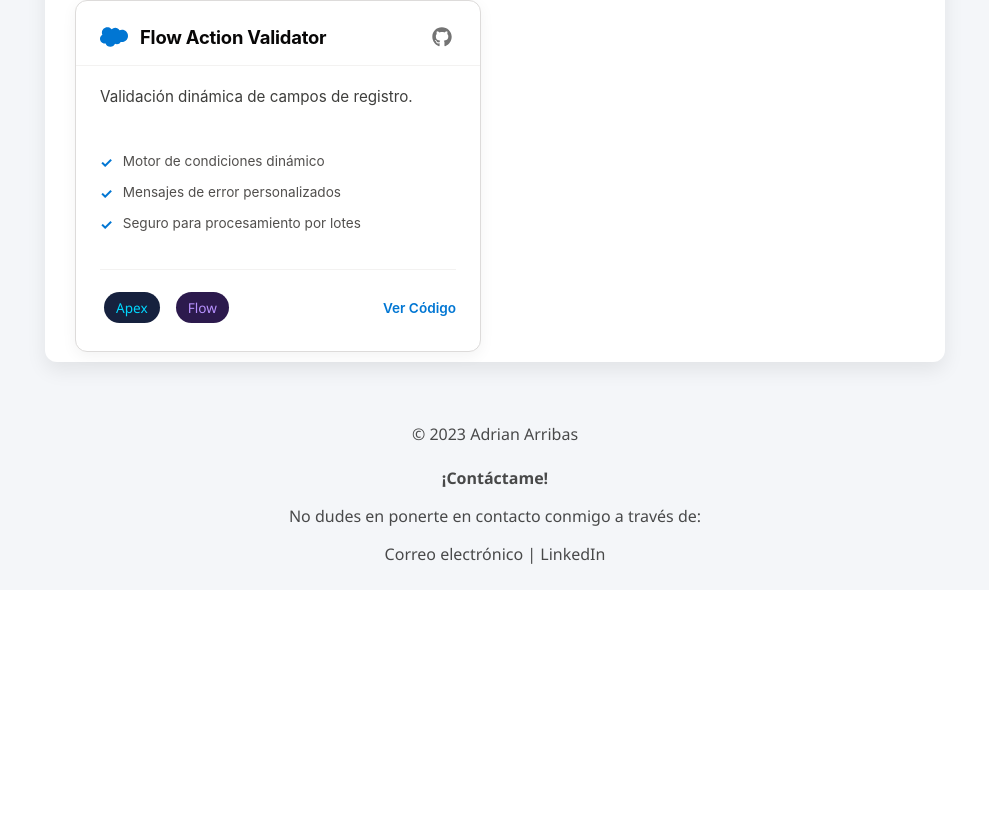
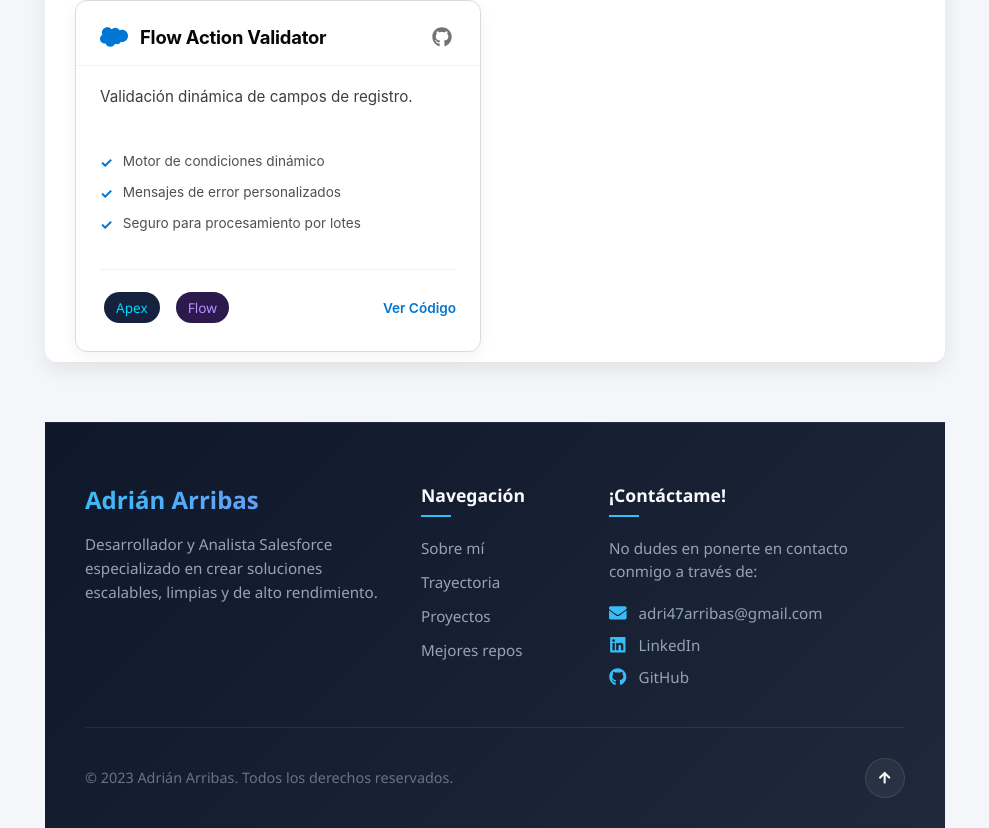
Before and after one commit to arribass/my-portfolio, a React (Create React App) app: page / in a window 1280 px wide. Shown: the part 3064-3892 px from the top of the page, without its empty margins (145-1134 px from the left). Before the commit the page ends 3654 px from the top, so only its background shows below. Built offline with nearby package versions, Linux system fonts and the light colour scheme.

Commit message:
feat: initialize portfolio project with core layout, styling, and structural components

```diff
--- a/src/App.css
+++ b/src/App.css
@@ -295,12 +295,7 @@
   margin-bottom: 10px;
 }
 
-/* Footer */
-.footer {
-  text-align: center;
-  padding: 20px;
-  opacity: 0.7;
-}
+
 /* About layout */
 .about-container {
   display: flex;
@@ -793,10 +788,17 @@
   }
 }
 
+/* ============================= */
+/* 🌟 PREMIUM FOOTER DESIGN */
+/* ============================= */
+
 .footer {
-  color: rgb(0, 0, 0);
-  padding: 25px 20px;
-  text-align: center;
+  background: linear-gradient(135deg, #0f172a 0%, #1e293b 100%);
+  color: #94a3b8;
+  padding: 60px 40px 30px 40px;
+  margin-top: 60px;
+  position: relative;
+  border-top: 1px solid rgba(255, 255, 255, 0.05);
 }
 
 .footer-content {
@@ -804,22 +806,175 @@
   margin: 0 auto;
 }
 
-.footer a {
-  color: #000000;
-  text-decoration: none;
-  font-weight: 500;
+.footer-grid {
+  display: grid;
+  grid-template-columns: 2fr 1fr 2fr;
+  gap: 40px;
+  text-align: left;
+  border-bottom: 1px solid rgba(255, 255, 255, 0.08);
+  padding-bottom: 40px;
 }
 
-.footer a:hover {
-  text-decoration: underline;
+.footer-col h4 {
+  color: #f8fafc;
+  font-size: 1.1rem;
+  margin-top: 0;
+  margin-bottom: 20px;
+  font-weight: 600;
+  position: relative;
 }
 
-.footer .contact {
-  margin-top: 10px;
+.footer-col h4::after {
+  content: "";
+  display: block;
+  width: 30px;
+  height: 2px;
+  background: #38bdf8;
+  margin-top: 8px;
 }
 
-.footer .contact h4 {
-  margin-bottom: 5px;
+.footer-brand {
+  font-size: 1.5rem;
+  font-weight: 800;
+  color: #ffffff;
+  background: linear-gradient(135deg, #38bdf8 0%, #818cf8 100%);
+  -webkit-background-clip: text;
+  background-clip: text;
+  -webkit-text-fill-color: transparent;
+  display: block;
+  margin-bottom: 15px;
+}
+
+.footer-bio {
+  font-size: 0.95rem;
+  line-height: 1.6;
+  color: #94a3b8;
+  max-width: 350px;
+}
+
+.links-col ul {
+  list-style: none;
+  padding: 0;
+  margin: 0;
+}
+
+.links-col ul li {
+  margin-bottom: 12px;
+}
+
+.links-col ul li a {
+  color: #94a3b8;
+  text-decoration: none;
+  font-size: 0.95rem;
+  transition: all 0.3s ease;
+  display: inline-block;
+}
+
+.links-col ul li a:hover {
+  color: #38bdf8;
+  transform: translateX(4px);
+}
+
+.footer-desc {
+  font-size: 0.95rem;
+  line-height: 1.5;
+  margin-bottom: 20px;
+}
+
+.footer-contact-links {
+  display: flex;
+  flex-direction: column;
+  gap: 12px;
+}
+
+.footer-contact-item {
+  display: flex;
+  align-items: center;
+  gap: 12px;
+  color: #94a3b8;
+  text-decoration: none;
+  font-size: 0.95rem;
+  transition: all 0.3s ease;
+}
+
+.footer-contact-item svg {
+  color: #38bdf8;
+  font-size: 1.1rem;
+  flex-shrink: 0;
+  transition: transform 0.3s ease;
+}
+
+.footer-contact-item:hover {
+  color: #f8fafc;
+}
+
+.footer-contact-item:hover svg {
+  transform: scale(1.2);
+}
+
+.footer-bottom {
+  display: flex;
+  justify-content: space-between;
+  align-items: center;
+  padding-top: 30px;
+  font-size: 0.9rem;
+}
+
+.copyright {
+  margin: 0;
+  color: #64748b;
+}
+
+.scroll-to-top {
+  background: rgba(255, 255, 255, 0.05);
+  border: 1px solid rgba(255, 255, 255, 0.1);
+  color: #f8fafc;
+  width: 40px;
+  height: 40px;
+  border-radius: 50%;
+  display: flex;
+  align-items: center;
+  justify-content: center;
+  cursor: pointer;
+  transition: all 0.3s ease;
+}
+
+.scroll-to-top:hover {
+  background: #38bdf8;
+  color: #0f172a;
+  border-color: #38bdf8;
+  transform: translateY(-3px);
+}
+
+/* Responsive adjustment */
+@media (max-width: 768px) {
+  .footer {
+    padding: 40px 20px 20px 20px;
+  }
+
+  .footer-grid {
+    grid-template-columns: 1fr;
+    gap: 30px;
+    text-align: center;
+  }
+
+  .footer-col h4::after {
+    margin: 8px auto 0 auto;
+  }
+
+  .footer-bio {
+    margin: 0 auto;
+  }
+
+  .footer-contact-links {
+    align-items: center;
+  }
+
+  .footer-bottom {
+    flex-direction: column-reverse;
+    gap: 20px;
+    text-align: center;
+  }
 }
 
 /* Styles removed - timeline styles moved to Timeline.css */
--- a/src/App.js
+++ b/src/App.js
@@ -11,7 +11,10 @@
 
 import {
   FaGithub,
-  FaFilePdf
+  FaFilePdf,
+  FaLinkedin,
+  FaEnvelope,
+  FaArrowUp
 } from "react-icons/fa";
 
 import {
@@ -306,19 +309,75 @@
         </Section>
         <footer className="footer">
           <div className="footer-content">
-            <p>© {new Date().getFullYear()} Adrian Arribas</p>
-            <div className="contact">
+            <div className="footer-grid">
+
+              {/* Col 1: Bio / Brand */}
+              <div className="footer-col brand-col">
+                <span className="footer-brand">Adrián Arribas</span>
+                <p className="footer-bio">
+                  {lang === 'es'
+                    ? 'Desarrollador y Analista Salesforce especializado en crear soluciones escalables, limpias y de alto rendimiento.'
+                    : 'Salesforce Developer & Analyst specializing in creating scalable, clean, and high-performance solutions.'}
+                </p>
+              </div>
+
+              {/* Col 2: Navigation Links */}
+              <div className="footer-col links-col">
+                <h4>{lang === 'es' ? 'Navegación' : 'Navigation'}</h4>
+                <ul>
+                  <li><a href="#about">{t.nav.about}</a></li>
+                  <li><a href="#experience">{t.nav.experience}</a></li>
+                  <li><a href="#projects">{t.nav.projects}</a></li>
+                  <li><a href="#code">{t.nav.code}</a></li>
+                </ul>
+              </div>
+
+              {/* Col 3: Contact Info */}
+              <div className="footer-col contact-col">
                 <h4>{t.footer.contact}</h4>
-              <p>{t.footer.desc}</p>
-              <a href="mailto:adri47arribas@gmail.com">{t.footer.email}</a> |{" "}
+                <p className="footer-desc">{t.footer.desc}</p>
+                <div className="footer-contact-links">
+                  <a href="mailto:adri47arribas@gmail.com" className="footer-contact-item">
+                    <FaEnvelope />
+                    <span>adri47arribas@gmail.com</span>
+                  </a>
                   <a
                     href="https://www.linkedin.com/in/adrian-arribas-garcia-5470791b4/"
                     target="_blank"
                     rel="noopener noreferrer"
+                    className="footer-contact-item"
                   >
-                LinkedIn
+                    <FaLinkedin />
+                    <span>LinkedIn</span>
+                  </a>
+                  <a
+                    href="https://github.com/arribass"
+                    target="_blank"
+                    rel="noopener noreferrer"
+                    className="footer-contact-item"
+                  >
+                    <FaGithub />
+                    <span>GitHub</span>
                   </a>
                 </div>
+              </div>
+
+            </div>
+
+            {/* Bottom Bar: Copyright & Scroll to Top */}
+            <div className="footer-bottom">
+              <p className="copyright">
+                © {new Date().getFullYear()} Adrián Arribas. {lang === 'es' ? 'Todos los derechos reservados.' : 'All rights reserved.'}
+              </p>
+              <button
+                className="scroll-to-top"
+                onClick={() => window.scrollTo({ top: 0, behavior: 'smooth' })}
+                aria-label="Scroll to top"
+              >
+                <FaArrowUp />
+              </button>
+            </div>
+
           </div>
         </footer>
       </main>
```
Lines whose indentation alone changed are shown as unchanged.
